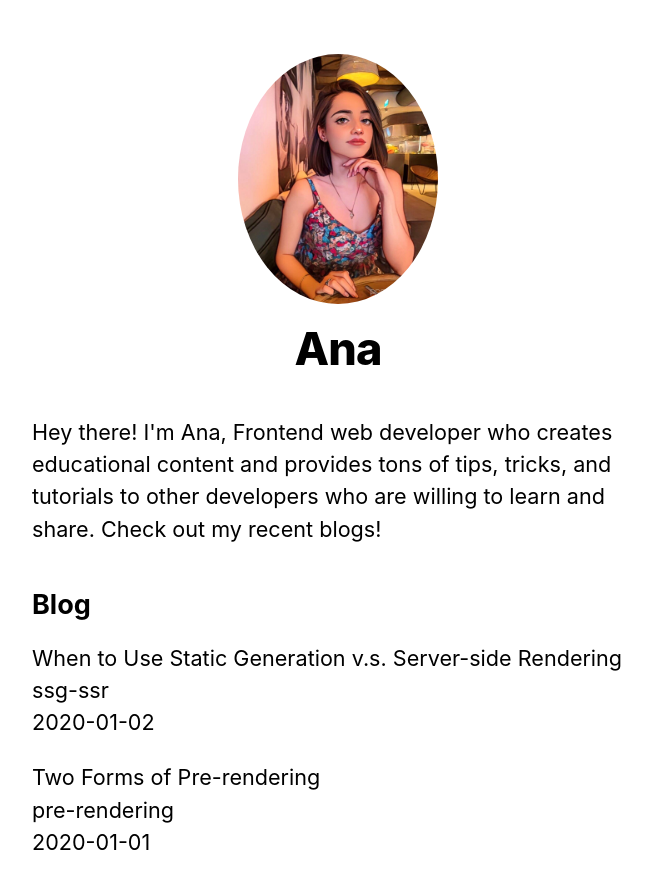
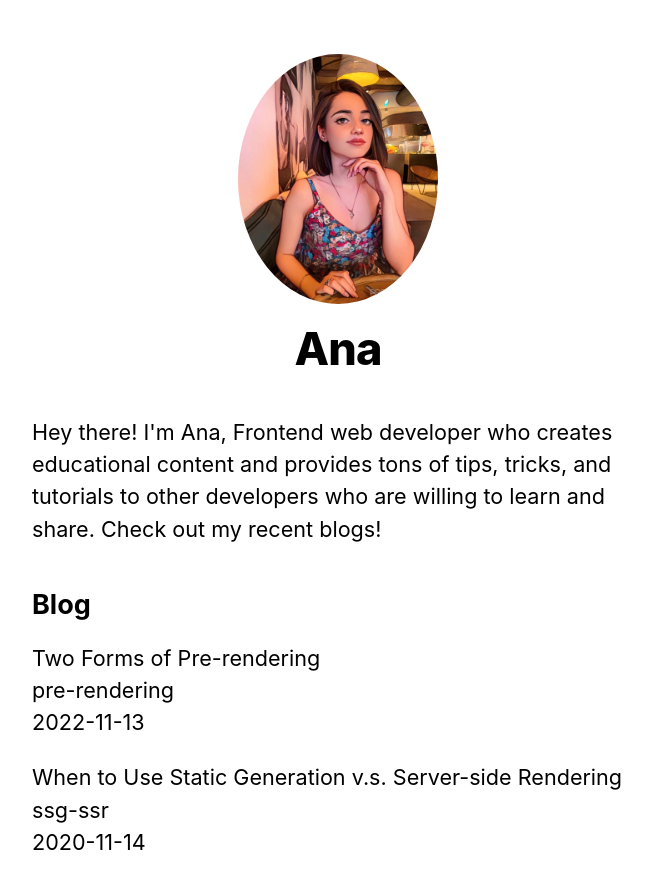
Before and after one commit to anateii/Blog-Next.js, a Next.js app in the folder nextjs-blog/: page / in a window 1280 px wide. Shown: the top 888 px of the page, without its empty margins (302-954 px from the left). Built offline with nearby package versions, Linux system fonts and the light colour scheme.

Commit message:
Polishing post page

```diff
--- /dev/null
+++ b/nextjs-blog/components/date.js
@@ -0,0 +1,6 @@
+import { parseISO, format } from "date-fns";
+
+export default function Date({ dateString }) {
+  const date = parseISO(dateString);
+  return <time dateTime={dateString}>{format(date, "LLLL d, yyyy")}</time>;
+}
--- a/nextjs-blog/package.json
+++ b/nextjs-blog/package.json
@@ -6,6 +6,7 @@
     "start": "next start"
   },
   "dependencies": {
+    "date-fns": "^2.29.3",
     "gray-matter": "^4.0.3",
     "next": "latest",
     "react": "18.2.0",
--- a/nextjs-blog/posts/pre-rendering.md
+++ b/nextjs-blog/posts/pre-rendering.md
@@ -1,6 +1,6 @@
 ---
 title: "Two Forms of Pre-rendering"
-date: "2020-01-01"
+date: "2022-11-13"
 ---
 
 Next.js has two forms of pre-rendering: **Static Generation** and **Server-side Rendering**. The difference is in **when** it generates the HTML for a page.
--- a/nextjs-blog/posts/ssg-ssr.md
+++ b/nextjs-blog/posts/ssg-ssr.md
@@ -1,6 +1,6 @@
 ---
 title: "When to Use Static Generation v.s. Server-side Rendering"
-date: "2020-01-02"
+date: "2020-11-14"
 ---
 
 We recommend using **Static Generation** (with and without data) whenever possible because your page can be built once and served by CDN, which makes it much faster than having a server render the page on every request.
```
Also changed, not shown: nextjs-blog/pages/posts/[id].js (+13 -7 lines), 1 other file (tests, documents, lock files or other folders).
